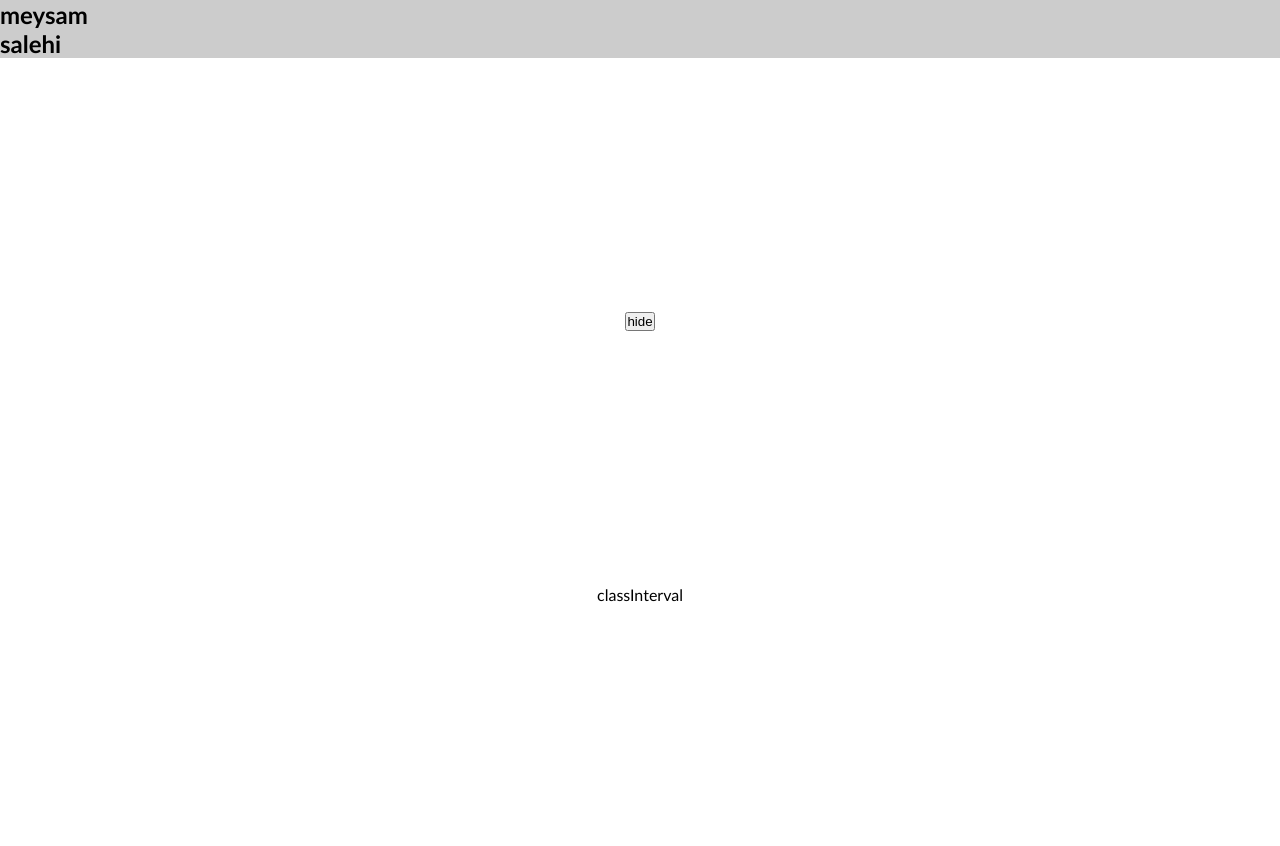
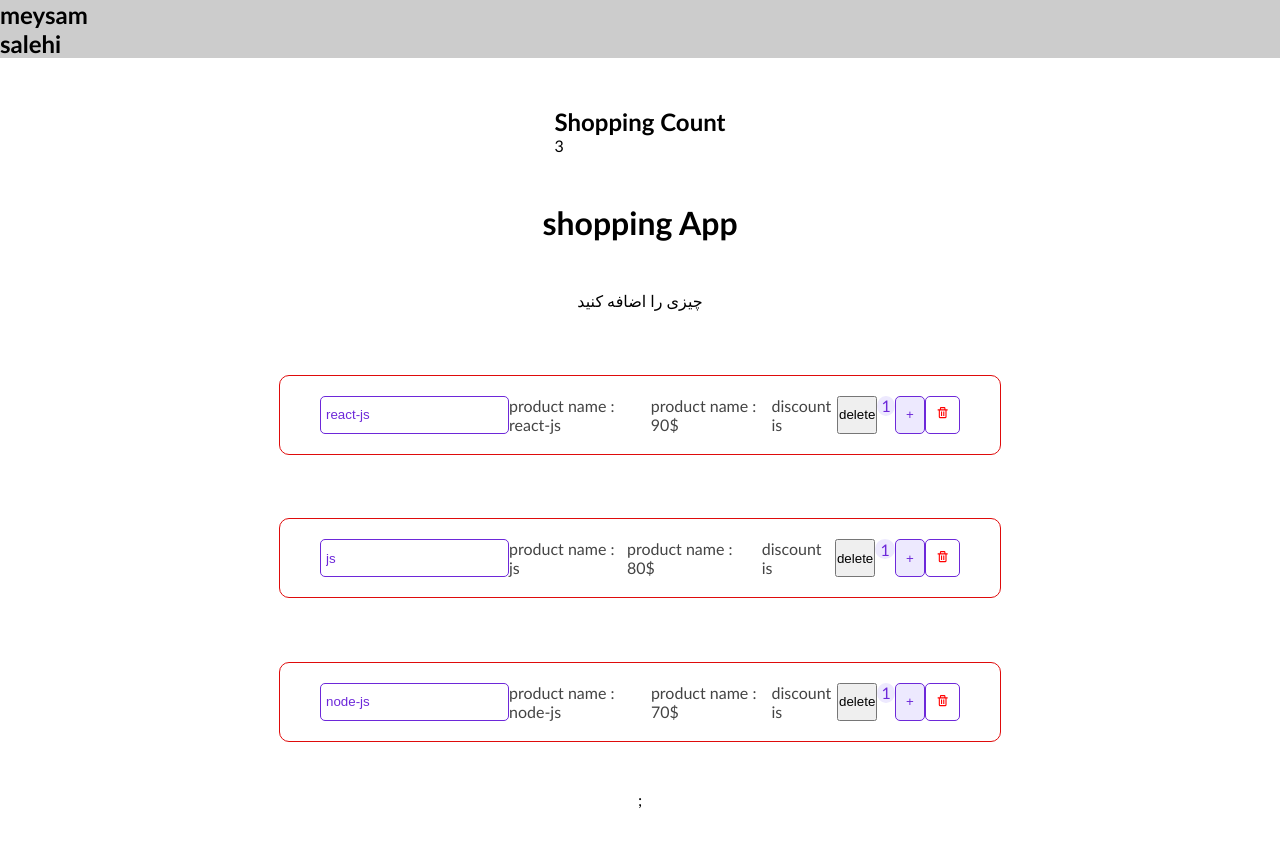
Before and after one commit to meysamsalehi/ReactTraining, a React (Create React App) app: page / in a window 1280 px wide. Shown: the top 846 px of the page. Built offline with nearby package versions, Linux system fonts and the light colour scheme.

Commit message:
Session46 => Higher Order Component

```diff
--- a/src/AppClass.js
+++ b/src/AppClass.js
@@ -3,6 +3,7 @@
 import NavBar from "./Component/NavBar/Navbar";
 import ProductList from "./Component/ProductList/ProductList";
 import FunctionalTimer from "./Component/FunctionalTimer/FunctionalTimer";
+import Wrapper from "./Component/Wrapper/Wrapper";
 
 class AppClass extends Component {
   state = {
@@ -68,8 +69,8 @@
   render() {
     // console.log("rendering");
     return (
-      <div className="container" id="title">
-        {/* <NavBar totalItems={this.state.products.length} />
+      <Wrapper class="container" id="title">
+        <NavBar totalItems={this.state.products.length} />
         <h1>shopping App</h1>
         <ProductList
           products={this.state.products}
@@ -77,12 +78,12 @@
           onChange={this.changeHandler}
           onIncrement={this.incrementHandler}
           onDecrement={this.decrementHandler}
-        /> */}
-        <button onClick={() => this.setState({ isShow: !this.state.isShow })}>
+        />
+        {/* <button onClick={() => this.setState({ isShow: !this.state.isShow })}>
           {this.state.isShow ? "hide" : "true"}
         </button>
-        {this.state.isShow && <FunctionalTimer />}
-      </div>
+        {this.state.isShow && <FunctionalTimer />} */}
+      </Wrapper>
     );
   }
 }
--- /dev/null
+++ b/src/Component/Wrapper/Wrapper.js
@@ -0,0 +1,5 @@
+const Wrapper = (props) => {
+  return <div className={props.class}>{props.children}</div>;
+};
+
+export default Wrapper;
```
